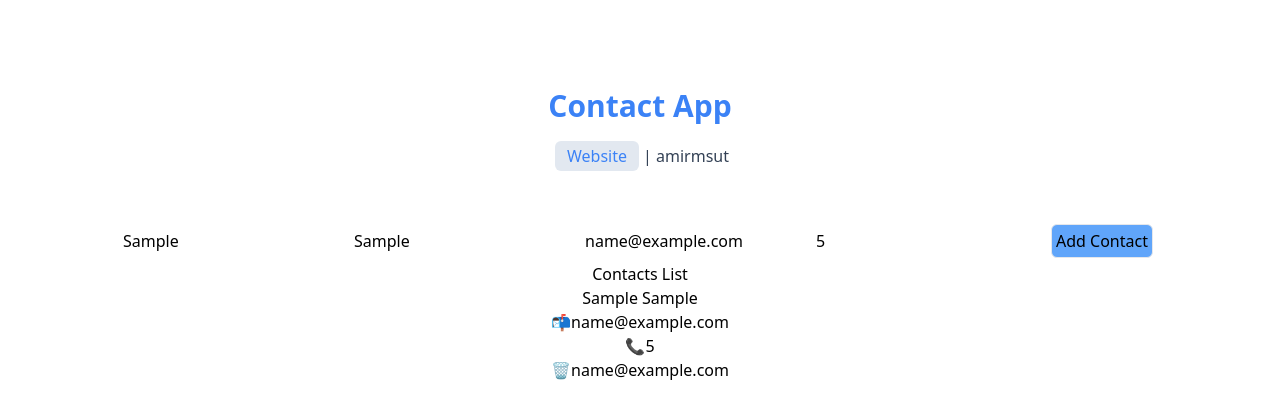
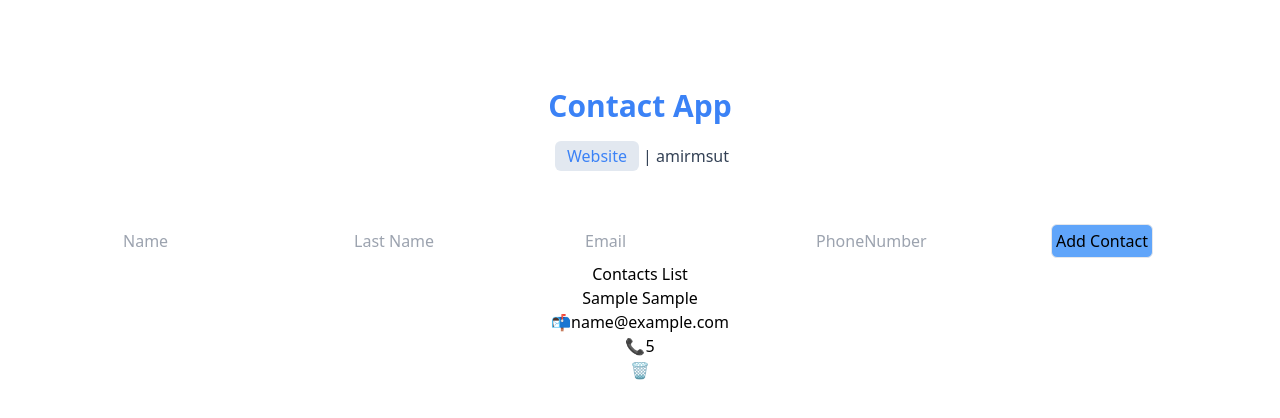
Before and after one commit to amirmsut/ContactApp, a React (Vite) app: page / in a window 1280 px wide. Both pictures are taken after typing "Sample", "Sample", "name@example.com", "5" into the empty fields and a click on the button "Add Contact". Shown: the top 418 px of the page. Built offline with nearby package versions, Linux system fonts and the light colour scheme.

Commit message:
remove contact

```diff
--- a/src/components/Contact.jsx
+++ b/src/components/Contact.jsx
@@ -2,13 +2,6 @@ import React, { useState } from "react";
 import ContactsList from "./ContactsList";
 import inputs from "../constants/inputs";
 import { v4 } from "uuid";
-
-// const inputs = [
-//     { type: text, name: "name", placeholder: "Name" },
-//     { type: text, name: "lastName", placeholder: "Last Name" },
-//     { type: email, name: "email", placeholder: "Email" },
-//     { type: number, name: "phone", placeholder: "PhoneNumber" },
-// ];
 
 const Contact = () => {
     const [contacts, setContacts] = useState([]);
@@ -20,6 +13,11 @@ const Contact = () => {
         email: "",
         phone: "",
     });
+
+    const deleteHandler = (id) => {
+        const NewContacts = contacts.filter((contact) => contact.id !== id);
+        setContacts(NewContacts);
+    };
 
     const changeHandler = (event) => {
         const name = event.target.name;
@@ -56,7 +54,7 @@ const Contact = () => {
                         type={input.type}
                         placeholder={input.placeholder}
                         name={input.name}
-                        value={contact[name]}
+                        value={contact[input.name]}
                         onChange={changeHandler}
                     />
                 ))}
@@ -68,7 +66,7 @@ const Contact = () => {
                 </button>
             </div>
             <div>{alert && <p>{alert}</p>}</div>
-            <ContactsList contacts={contacts} />
+            <ContactsList contacts={contacts} deleteHandler={deleteHandler} />
         </div>
     );
 };
--- a/src/components/ContactItem.jsx
+++ b/src/components/ContactItem.jsx
@@ -1,5 +1,8 @@
 import React from "react";
-const ContactItem = ({ data: { id, name, lastName, email, phone } }) => {
+const ContactItem = (
+    { data: { id, name, lastName, email, phone } },
+    deleteHandler
+) => {
     return (
         <li key={id}>
             <p>
@@ -13,10 +16,7 @@ const ContactItem = ({ data: { id, name, lastName, email, phone } }) => {
                 <span>📞</span>
                 {phone}
             </p>
-            <p>
-                <span>🗑️</span>
-                {email}
-            </p>
+            <button onClick={() => deleteHandler(id)}>🗑️</button>
         </li>
     );
 };
--- a/src/components/ContactsList.jsx
+++ b/src/components/ContactsList.jsx
@@ -1,7 +1,7 @@
 import React from "react";
 import ContactItem from "./ContactItem";
 
-const ContactsList = ({ contacts }) => {
+const ContactsList = ({ contacts, deleteHandler }) => {
     console.log(contacts);
     return (
         <div>
@@ -10,7 +10,11 @@ const ContactsList = ({ contacts }) => {
                 {contacts.length ? (
                     <ul>
                         {contacts.map((contact) => (
-                            <ContactItem key={contact.id} data={contact} />
+                            <ContactItem
+                                key={contact.id}
+                                data={contact}
+                                deleteHandler={deleteHandler}
+                            />
                         ))}
                     </ul>
                 ) : (
```
